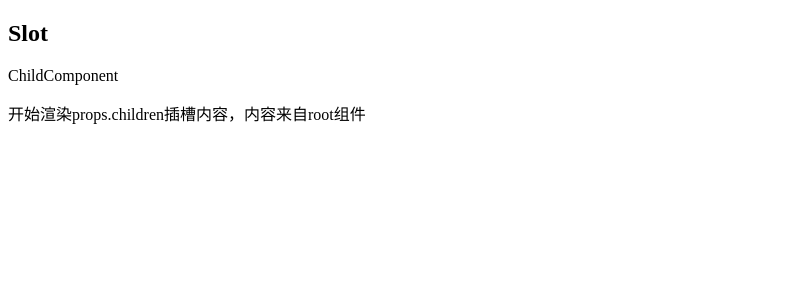
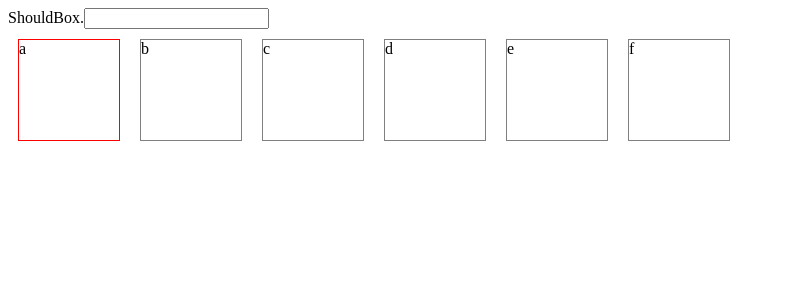
Before and after one commit to brownguo/learn_react, a React (Create React App) app: page / in a window 1280 px wide. Shown: the top 300 px of the page, without its empty margins (0-785 px from the left). Built offline with nearby package versions, Linux system fonts and the light colour scheme.

Commit message:
ShouldBox

```diff
--- /dev/null
+++ b/src/Cycle/ShouldBox.js
@@ -0,0 +1,51 @@
+import React, {Component} from 'react';
+
+class BoxItem extends Component{
+    shouldComponentUpdate(nextProps, nextState, nextContext) {
+        if(this.props.current === this.props.index || nextProps.current===nextProps.index){
+            return true
+        }
+        return false
+    }
+
+    render() {
+        console.log("render")
+        return (
+            <div style={{width:"100px", height:"100px",border:this.props.current===this.props.index ? '1px solid red' : '1px solid gray',margin:"10px",float:'left'}}>
+                {this.props.item}
+            </div>
+        )
+    }
+}
+
+
+class ShouldBox extends Component {
+    constructor() {
+        super();
+        this.state = {
+            current: 0,
+            box_list: ['a', 'b', 'c', 'd', 'e', 'f']
+        }
+    }
+    render() {
+        return (
+            <div>
+                <span>ShouldBox.</span>
+                <input type={"number"} onChange={(current_evt)=>{
+                    this.setState({
+                        current: Number(current_evt.target.value)
+                    })
+                }}/>
+                <div style={{overflow:"hidden"}}>
+                    {
+                        this.state.box_list.map((item,idx)=>{
+                            return <BoxItem key={idx} current={this.state.current} index={idx} item={item}/>
+                        })
+                    }
+                </div>
+            </div>
+        );
+    }
+}
+
+export default ShouldBox;
--- a/src/index.js
+++ b/src/index.js
@@ -1,10 +1,10 @@
 import React from 'react';
 import ReactDOM from 'react-dom/client';
 
-import Slot from "./Slot/Slot";
+import ShouldBox from "./Cycle/ShouldBox";
 const root = ReactDOM.createRoot(document.getElementById('root'));
 root.render(
     <div>
-        <Slot/>
+        <ShouldBox/>
     </div>
 );
```
Also changed, not shown: src/Cycle/Cycle.js (added, +26 -0 lines).
